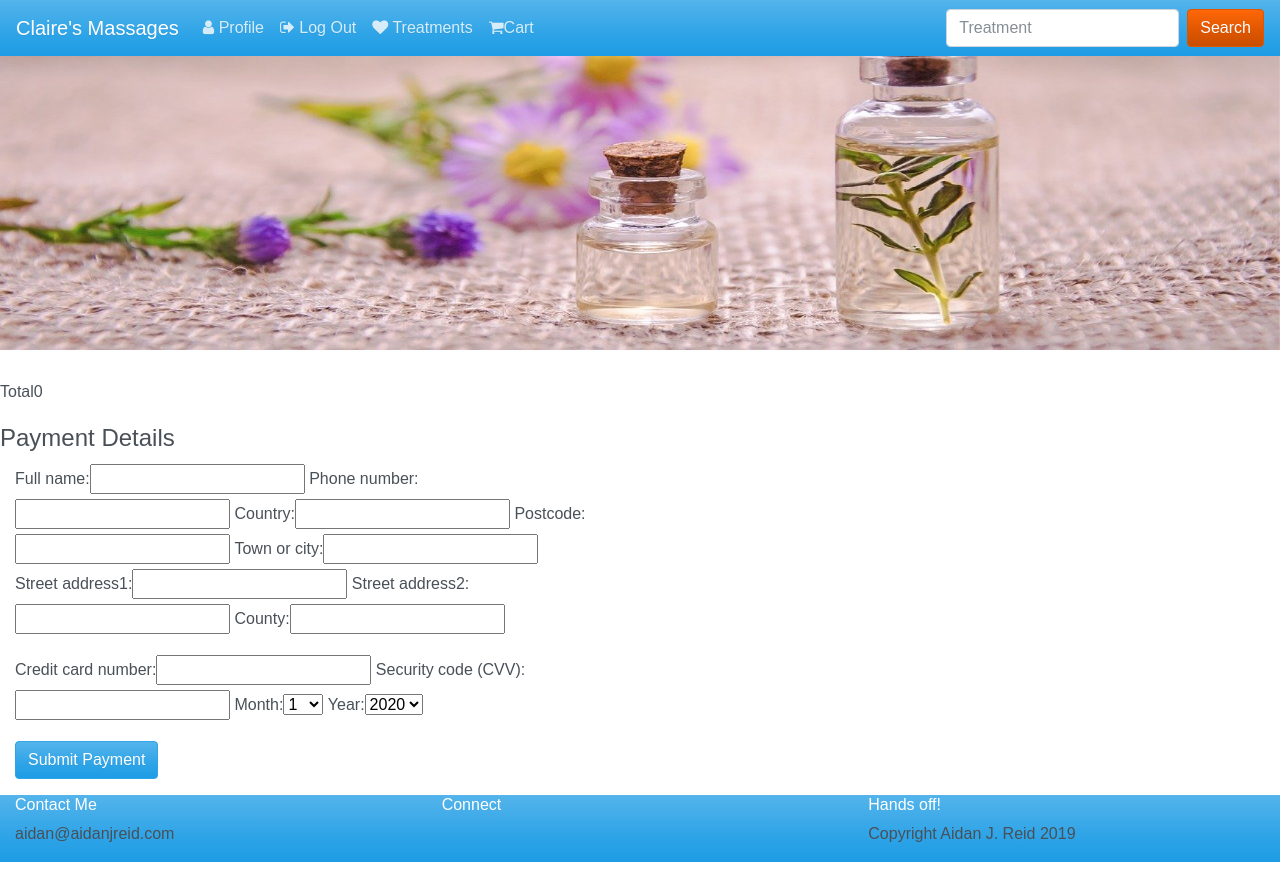
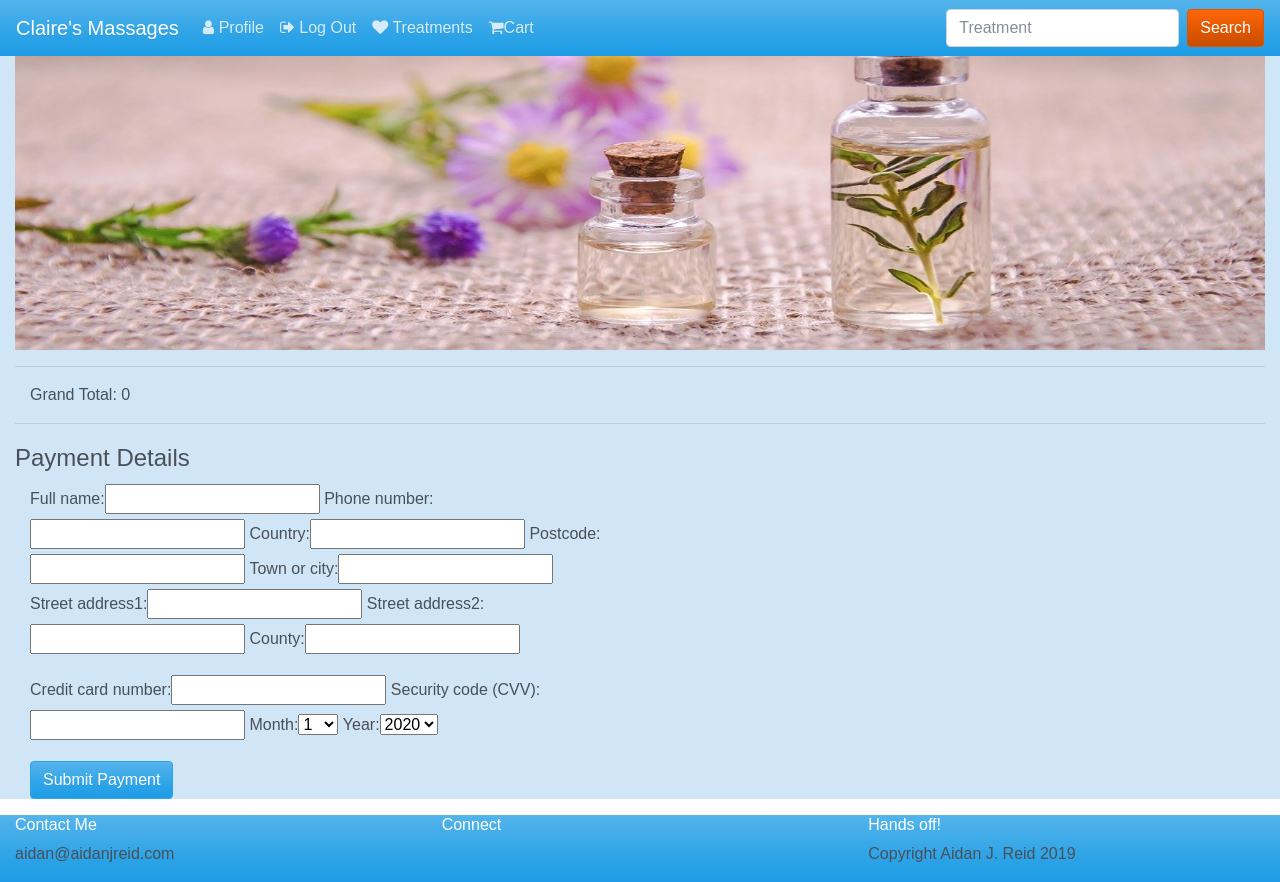
Before and after one commit to AidanJReid/claire, a Django app: page /checkout/ in a window 1280 px wide. Run offline with Django 3.2, Linux system fonts and the light colour scheme; the visitor is signed in with stand-in values (Sample User, id 1); some libraries are stand-ins or nearby versions.

Commit message:
styling for home page and cards for checkout completed

```diff
--- a/checkout/templates/checkout.html
+++ b/checkout/templates/checkout.html
@@ -13,27 +13,26 @@
 {% endblock %}
 
 {% block content %}
-<div class="row row-flex">
+<div class="card-deck">
     {% for item in cart_items %}
-        <div class="col-xs-10 col-xs-offset-1 col-sm-offset-0 col-sm-6 col-md-4 display panel panel-default">
-            <div class="panel-body">
+    <div class="col-xs-10 col-xs-offset-1 col-sm-6 col-md-4 display panel panel-display">
+        <div class="card h-100">
                 <div class="product" style="background-image: url('{{ MEDIA_URL }}{{ item.product.image }}')"></div>
-
-                <div class="caption">
-                    <h3>{{ item.product.name }}</h3>
-                    <p class="product-description">{{ item.product.descriptio }}</p>
-                    <p>{{ item.quantity }}</p>
-                    <p>item.product.price</p>
+                <div class="card-body">
+                <h5 class="card-title">{{ item.product.name }}</h5>
+                    <p class="card-text">{{ item.product.description }}</p>
+                    <p>No. of treatments: {{ item.quantity }}</p>
+                    <p>€{{ item.product.price }}</p>
+                </div>
                 </div>
             </div>
-        </div>
     {% endfor %}
 </div>
-<div class="row">
-    <p>Total</p>
-    <p><span class="glyphicon glyphicon-euro" aria-hidden="true"></span>{{ total }}</p>
+<hr class="my-3">
+<div class="container-fluid">
+    <p>Grand Total: <span class="glyphicon glyphicon-euro" aria-hidden="true"></span>{{ total }}</p>
 </div>
-
+<hr class="my-3">
 <form role="form" method="post" id="payment-form" action="{% url 'checkout' %}">
     <legend>Payment Details</legend>
 
--- a/products/templates/products.html
+++ b/products/templates/products.html
@@ -12,7 +12,7 @@
 {% endif %}
 {% block content %}
 <div class="container text-center">
-	<h2>Treatments</h2>
+	<h2 class="top-head">Treatments</h2>
 	<!--Filter instructions-->
     <form action="{% url 'products' %}" method="GET">
 	<p>You can search for treatments by muscle group or using 'Search' in the navigation bar.</p>
--- a/static/css/style.css
+++ b/static/css/style.css
@@ -1,9 +1,33 @@
+/* HOME PAGE */
 body {
     font-family: Arial;
 }
 
-#top-head {
+#body-bg {
+    background-color: #d0e5f5;
+}
+
+.top-head {
     padding-top: 20px;
+    padding-bottom: 10px;
+}
+
+/* Add some shadows to create a card effect */
+.chead {
+  box-shadow: 0 4px 8px 0 rgba(0, 0, 0, 0.2);
+  margin-bottom: 16px;
+  height: 150px;
+}
+
+#ccon {
+  padding: 0 16px;
+}
+
+/* Clear floats */
+#ccon::after, .row::after {
+  content: "";
+  clear: both;
+  display: table;
 }
 
 .icon-bar {
@@ -27,6 +51,18 @@
     background-color: #c67605;
 }
 
+/* Jumbotron */
+.jumbotron {
+    background-image: url("../assets/img/jumbo.jpg");
+    background-size: cover;
+    color: black;
+}
+
+#jumbocon {
+    padding: 0px;
+}
+
+/* TREATMENTS PAGE */
 .card {
     max-width: 540px;
     height: 320px;
@@ -68,12 +104,12 @@
   max-width: 75ch;
 }
 
-/* Profile section */
+/* PROFILE SECTION */
 #avatar {
     border: solid black 1px;
 }
 
-/* Cart Section */
+/* CART SECTION */
 .cartman {
     border: solid gray 1px;
 }
--- a/templates/base.html
+++ b/templates/base.html
@@ -59,7 +59,6 @@
                             <button class="btn btn-warning my-2 my-sm-0" type="submit">Search</button>
                         </form>
                 </div>
-            </div>
     </nav>
     <!-- Fixed carousel images -->
     <div id="carousel" class="carousel slide" data-ride="carousel">
@@ -77,6 +76,7 @@
     </div>
     <!-- End Fixed carousel images -->
         {% block content %} {% endblock %}
+</div>
     <!-- Footer -->
     <footer class= "footer-dark bg-primary">
             <div class="row">
```
Also changed, not shown: accounts/templates/index.html (+34 -11 lines), static/assets/img/headc.jpg (added), static/assets/img/jumbo.jpg (added).
